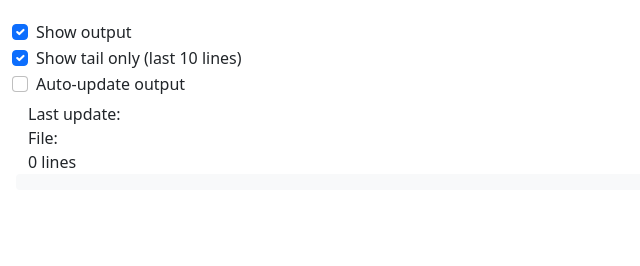
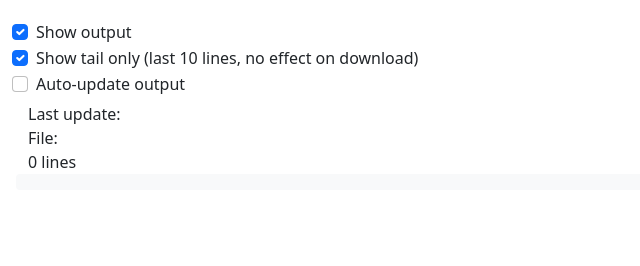
Before and after one commit to bstee615/task-spooler-gui, a Flask app: page / in a window 1280 px wide. Shown: the part 202-468 px from the top of the page, without its empty margins (0-640 px from the left). Run offline with Flask 2, Linux system fonts and the light colour scheme; data that the repository does not hold is empty; some libraries are stand-ins or nearby versions.

Commit message:
Clarify no tail on download

```diff
--- a/templates/index.html
+++ b/templates/index.html
@@ -76,7 +76,7 @@
         <div class="form-check">
           <input class="form-check-input" type="checkbox" id="tailCheck" checked>
           <label class="form-check-label" for="tailCheck">
-            Show tail only (last 10 lines)
+            Show tail only (last 10 lines, no effect on download)
           </label>
         </div>
         <div class="form-check">
```
